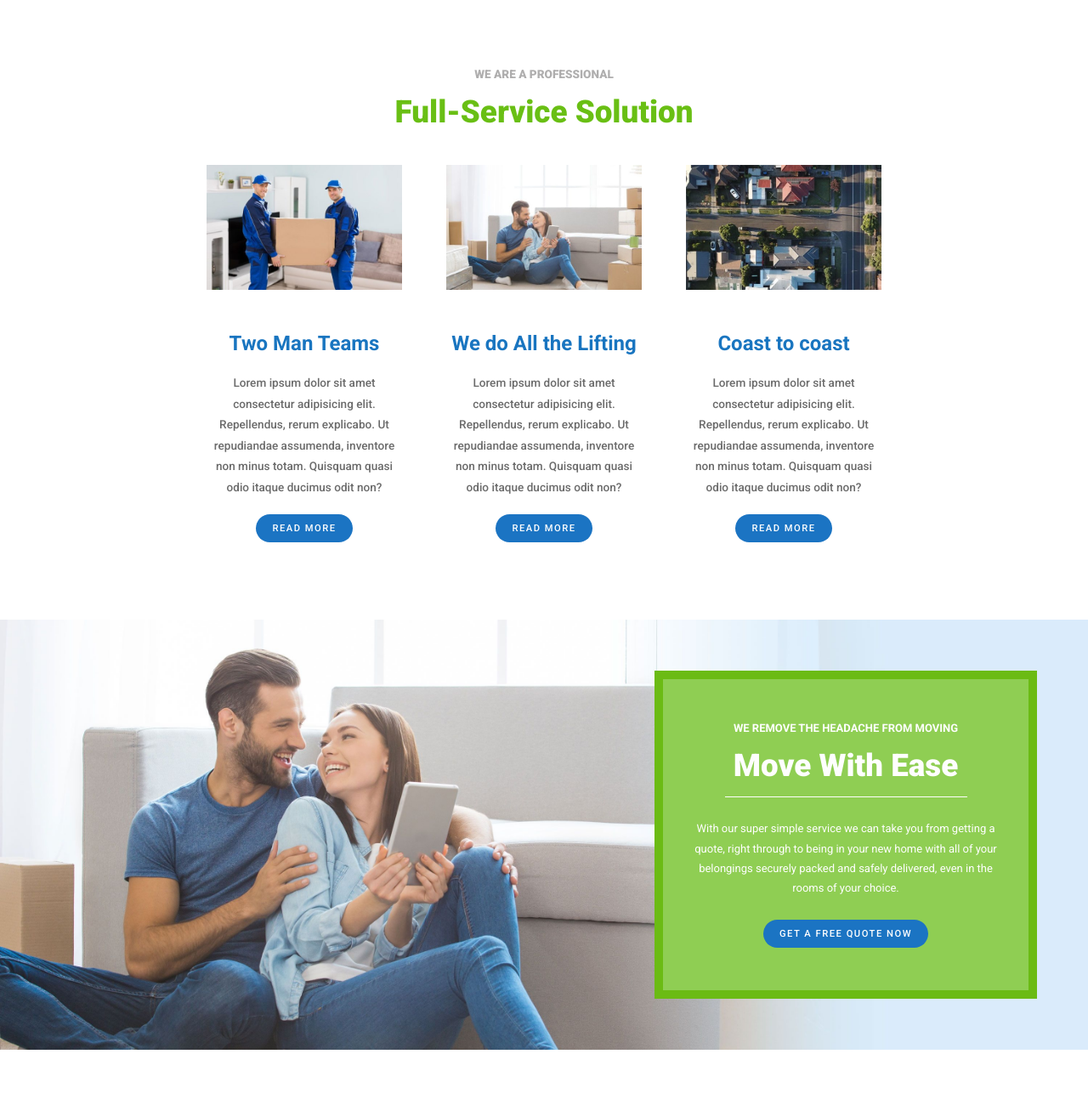
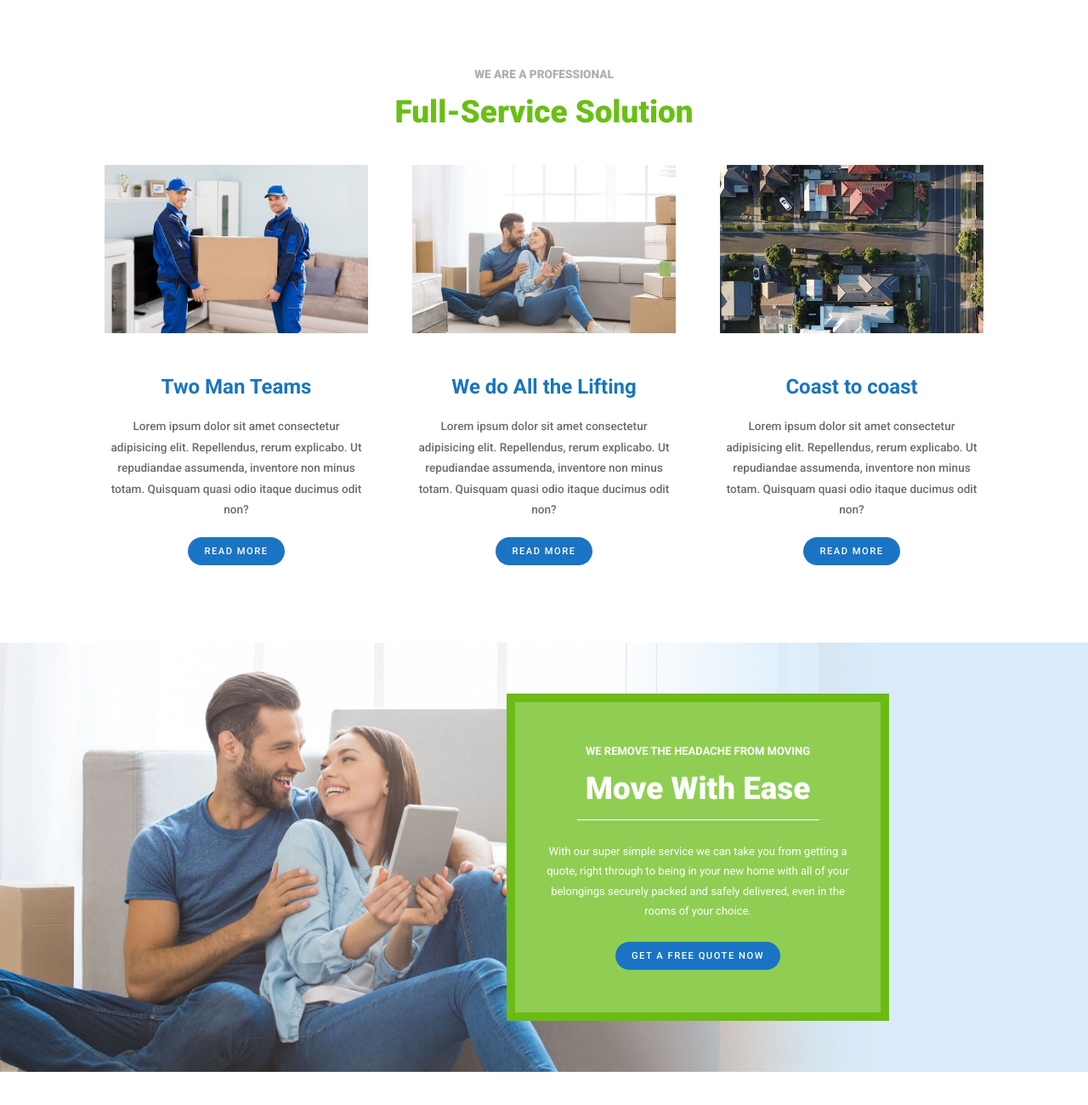
Before and after one commit to SalvatoreB98/proj-html-vuejs, a website: page index.html in a window 1280 px wide. Shown: the part 969-2269 px from the top of the page at 85% size. Drawn offline with nearby package versions, Linux system fonts and the light colour scheme.

Commit message:
style Update

```diff
--- a/src/partials/main.scss
+++ b/src/partials/main.scss
@@ -40,7 +40,7 @@ section.block{
         }
     }
     .card{
-        max-width: 250px;
+        max-width: 330px;
         flex: 1;
     }
 
@@ -60,6 +60,7 @@ section.block{
         background-color: $fifthMaterial;
         border: 10px solid $thirdMaterial;
         padding: $spacing5 $spacing4;
+        margin-right: 15%;
         .sub-heading{
             color: $secondTextColor;
             font-weight: 600;
```
Also changed, not shown: dist/style.css.
